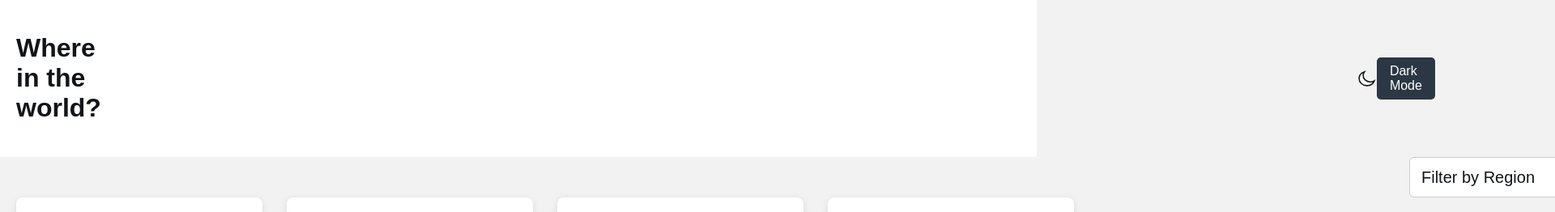
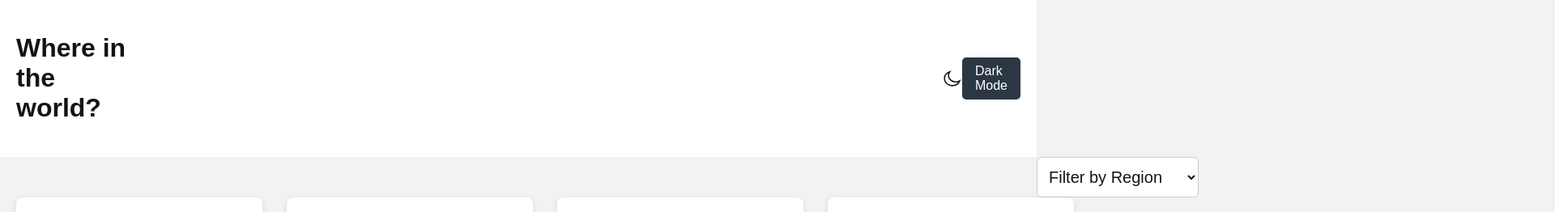
Before and after one commit to sarvarbekesonaliyev/dark_mod, a plain HTML site: page index.html in a window 1280 px wide. Shown: the top 262 px of the page at 81% size, 1920 px wide, since content can reach past the window. Drawn offline with Linux system fonts and the light colour scheme.

Commit message:
Portfolio fayllariga o‘zgartirish kiritildi

```diff
--- a/css/style.css
+++ b/css/style.css
@@ -20,7 +20,7 @@ body {
 .img {
   width: 25px;
   height: 25px;
-  margin-left: 1550px;
+  margin-left: 1000px;
   align-items: center;
   justify-content: center;
 }
@@ -32,7 +32,7 @@ body {
 .filter {
   width: 30px;
   height: 30px;
-  margin-left: 1740px;
+  margin-left: 1280px;
   align-items: center;
   justify-content: center;
 }
```
